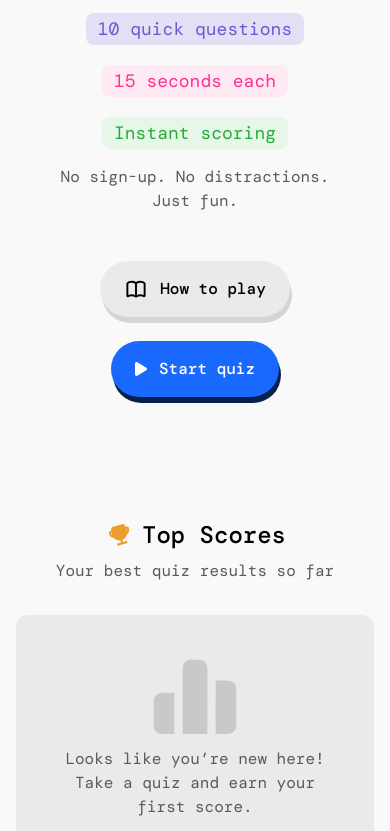
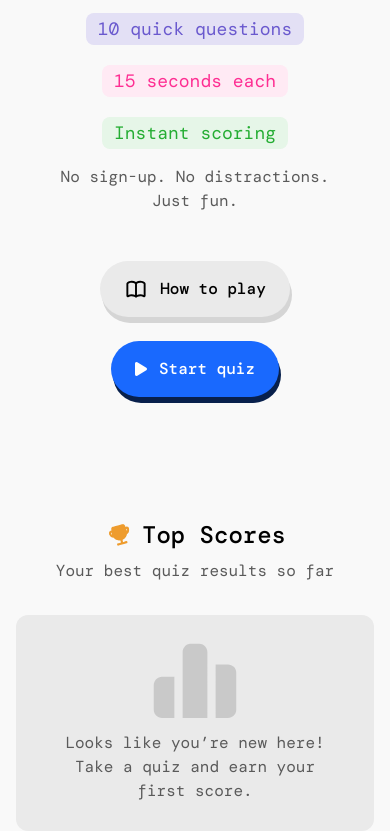
Before and after one commit to Hola-Code001/Quick-Quiz, a plain HTML site: page index.html in a window 390 px wide. Shown: the part 269-1100 px from the top of the page. Drawn offline with nearby package versions, Linux system fonts and the light colour scheme; a web font is replaced by a local one.

Commit message:
make adjustment on css

```diff
--- a/style.css
+++ b/style.css
@@ -616,7 +616,7 @@ h1 {
 .score-list-container {
   margin: var(--Spacing-32) auto 0;
   background-color: var(--Surface-Secondary);
-  padding: var(--Spacing-32) var(--Spacing-32);
+  padding: var(--Spacing-24) var(--Spacing-24);
   width: 100%;
   max-width: 800px;
   border-radius: var(--Radius-L);
@@ -1086,6 +1086,10 @@ dialog.how-to-play-modal {
     margin-top: var(--Spacing-120);
   }
 
+  .score-list-container {
+    padding: var(--Spacing-16) var(--Spacing-16);
+  }
+
   .score-list li p:first-child span {
     display: none;
   }
```
